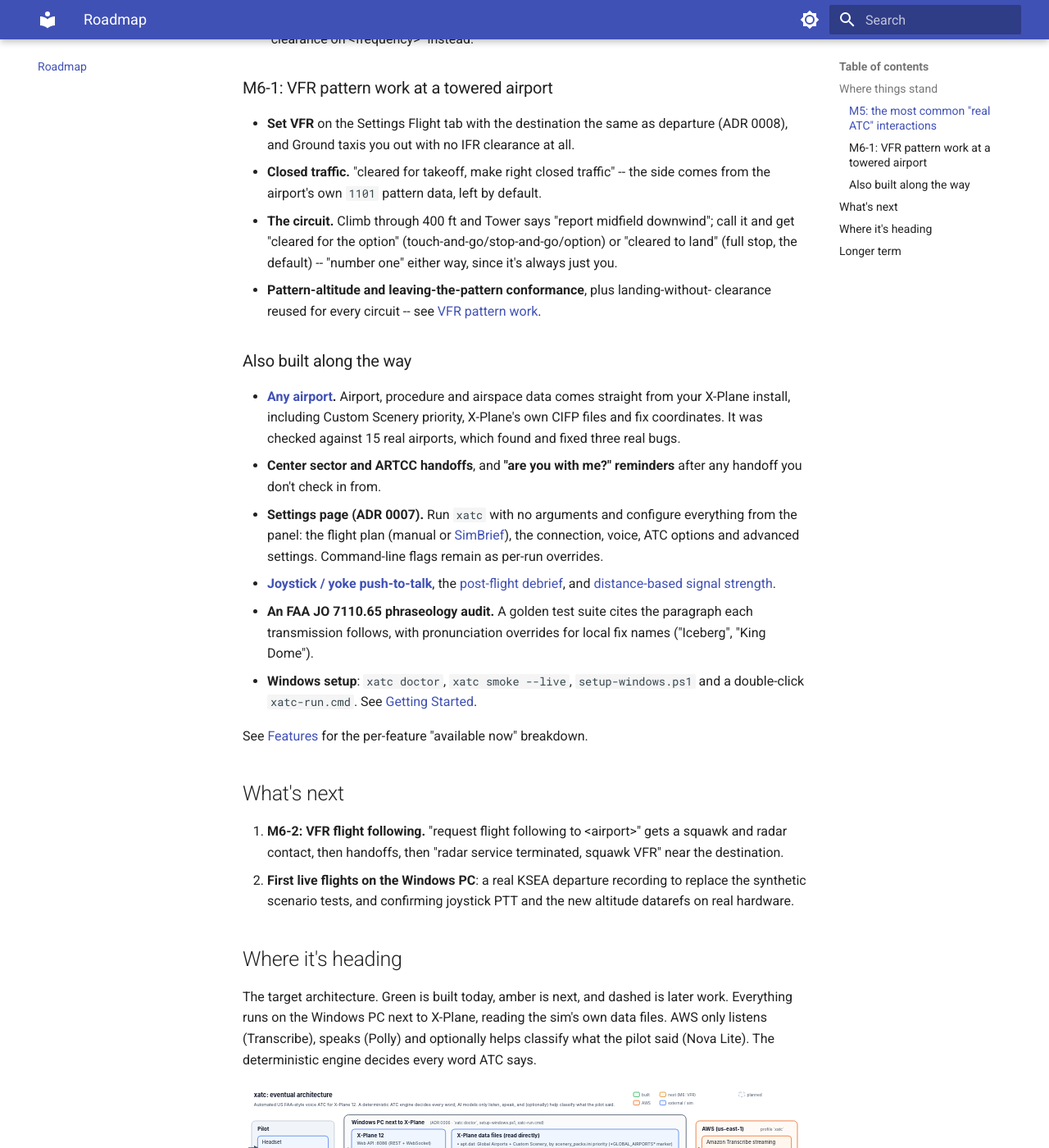
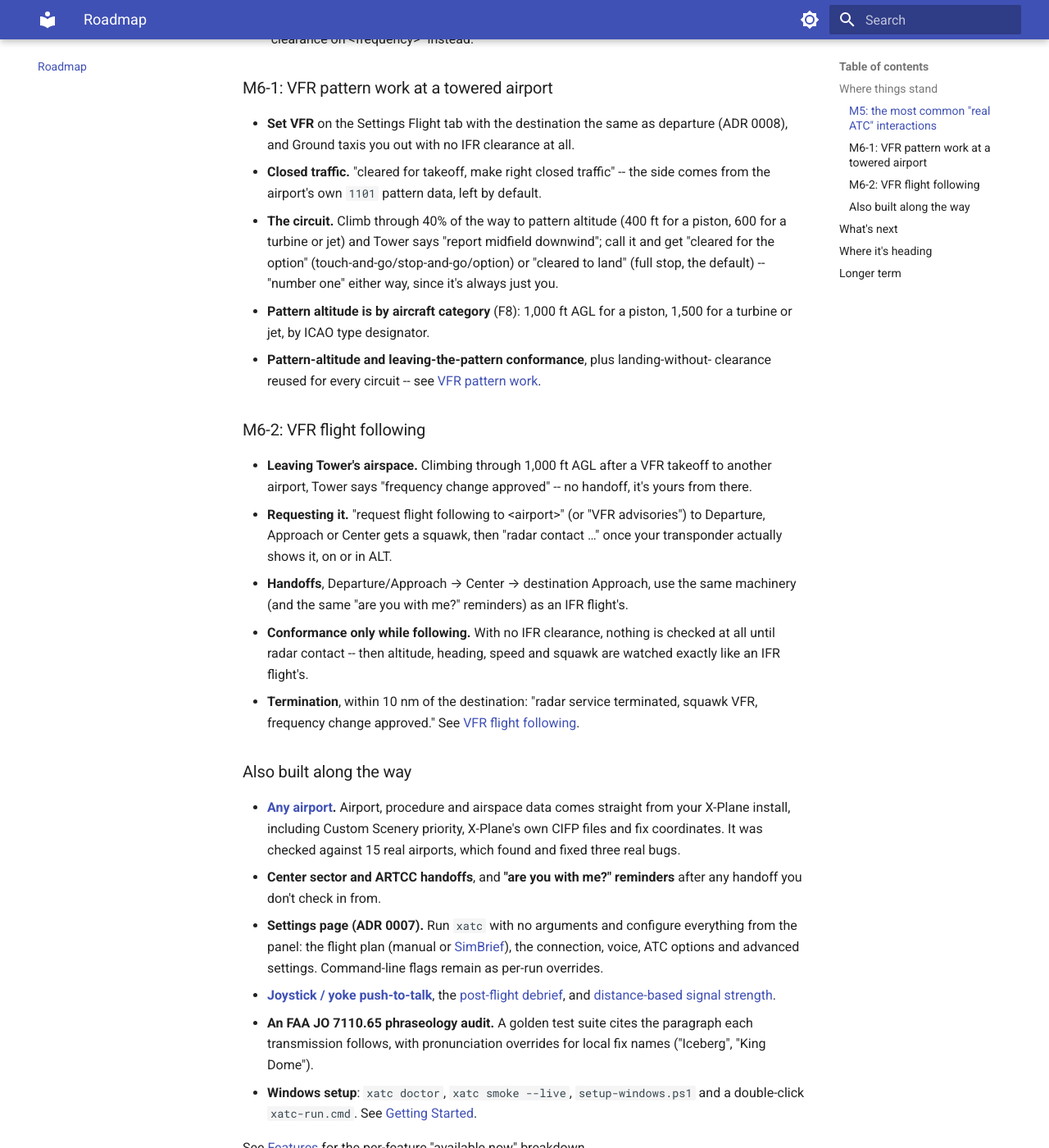
Before and after one commit to dbryant4/xplane12-atc-docs, an MkDocs documentation site: the page built from docs/roadmap.md, in a window 1280 px wide and 1400 px high, scrolled down 1409 px. Shown: the whole window at 82% size. Built offline with MkDocs 1.6.1 and Material for MkDocs 9.7.7, drawn with Linux system fonts in a browser that asks for light colours; some of the changed text lies outside the part shown.

Commit message:
Document M6-2 (VFR flight following) and F8 (pattern altitude by category)
- New page: VFR flight following (#139) -- requesting it, squawk
  assignment, radar contact gated on transponder code+mode, the
  Departure/Approach -> Center -> destination Approach handoff chain
  (reusing the exact same handoff/check-in-reminder machinery as IFR),
  termination at 10 nm, and airborne conformance only applying from
  radar contact to termination. Tower's plain "frequency change
  approved" for a VFR departure to another airport (no Departure
  handoff at all) is covered too.
- vfr-pattern.md and conformance-monitor.md: pattern altitude and the
  downwind-report trigger are now aircraft-category-dependent (F8,
  #136) -- 1,000 ft AGL / 400 ft trigger for a piston, 1,500 ft / 600
  ft for a turbine or jet, by ICAO type designator (unknown types
  default to piston). Was a flat 1,000/400 for everyone.
- conformance-monitor.md: cross-referenced flight following's
  radar-contact gating from the airborne conformance intro, so it's
  clear why a VFR cross-country flight gets no callouts by default.
- roadmap.md: M6 marked done (was "M6-1 done"); a new M6-2 subsection
  matching M6-1's style; M6-1's own bullets updated for F8; removed
  the now-done M6-2 item from "What's next".
- features/index.md and mkdocs.yml: new page added.

Verified with an Explore research pass against xplane12-atc's actual
main (through #139/#136) -- read engine.py's flight-following methods,
renderers.py, intent.py, pattern.py and the new aircraft_classes.py
directly, plus their tests (including the full exact-transcript
scenario test). `mkdocs build --strict` passes clean.

Co-Authored-By: Claude Sonnet 5 <noreply@anthropic.com>

```diff
--- a/docs/roadmap.md
+++ b/docs/roadmap.md
@@ -15,7 +15,7 @@ covers, with a deterministic engine deciding every word ATC says.
 | **M3: departure** | ✅ done | [Tower takeoff clearance](features/tower-clearance.md); [Tower → Departure → Center](features/departure-center.md); a CIFP-assigned [SID](features/sid-departure-procedures.md); [readback checking](features/readback-checking.md); the [conformance monitor](features/conformance-monitor.md) |
 | **M4: arrival** | ✅ done | [Descent via a STAR, approach clearance, landing clearance, taxi-in, go-around and parking](features/arrival.md) |
 | **M5: realism** | ✅ done | ATIS-letter checks, en-route pilot requests, emergencies and special squawks, pushback (details below) |
-| **M6: VFR** | 🔶 M6-1 done | Pattern work at a towered airport (M6-1, details below); VFR flight following next (M6-2) |
+| **M6: VFR** | ✅ done | Pattern work at a towered airport (M6-1) and VFR flight following (M6-2), details below |
 
 ### M5: the most common "real ATC" interactions
 - **ATIS-letter check.** Report an old letter on first contact with Clearance, Ground or
@@ -43,11 +43,30 @@ covers, with a deterministic engine deciding every word ATC says.
   0008), and Ground taxis you out with no IFR clearance at all.
 - **Closed traffic.** "cleared for takeoff, make right closed traffic" -- the side comes
   from the airport's own `1101` pattern data, left by default.
-- **The circuit.** Climb through 400 ft and Tower says "report midfield downwind"; call
-  it and get "cleared for the option" (touch-and-go/stop-and-go/option) or "cleared to
+- **The circuit.** Climb through 40% of the way to pattern altitude (400 ft for a
+  piston, 600 for a turbine or jet) and Tower says "report midfield downwind"; call it
+  and get "cleared for the option" (touch-and-go/stop-and-go/option) or "cleared to
   land" (full stop, the default) -- "number one" either way, since it's always just you.
+- **Pattern altitude is by aircraft category** (F8): 1,000 ft AGL for a piston, 1,500
+  for a turbine or jet, by ICAO type designator.
 - **Pattern-altitude and leaving-the-pattern conformance**, plus landing-without-
   clearance reused for every circuit -- see [VFR pattern work](features/vfr-pattern.md).
+
+### M6-2: VFR flight following
+- **Leaving Tower's airspace.** Climbing through 1,000 ft AGL after a VFR takeoff to
+  another airport, Tower says "frequency change approved" -- no handoff, it's yours from
+  there.
+- **Requesting it.** "request flight following to &lt;airport&gt;" (or "VFR advisories")
+  to Departure, Approach or Center gets a squawk, then "radar contact …" once your
+  transponder actually shows it, on or in ALT.
+- **Handoffs**, Departure/Approach → Center → destination Approach, use the same
+  machinery (and the same "are you with me?" reminders) as an IFR flight's.
+- **Conformance only while following.** With no IFR clearance, nothing is checked at all
+  until radar contact -- then altitude, heading, speed and squawk are watched exactly
+  like an IFR flight's.
+- **Termination**, within 10 nm of the destination: "radar service terminated, squawk
+  VFR, frequency change approved." See [VFR flight
+  following](features/vfr-flight-following.md).
 
 ### Also built along the way
 - **[Any airport](features/any-airport-data.md).** Airport, procedure and airspace data
@@ -73,10 +92,7 @@ See [Features](features/index.md) for the per-feature "available now" breakdown.
 
 ## What's next
 
-1. **M6-2: VFR flight following.** "request flight following to &lt;airport&gt;" gets a
-   squawk and radar contact, then handoffs, then "radar service terminated, squawk VFR"
-   near the destination.
-2. **First live flights on the Windows PC**: a real KSEA departure recording to replace
+1. **First live flights on the Windows PC**: a real KSEA departure recording to replace
    the synthetic scenario tests, and confirming joystick PTT and the new altitude
    datarefs on real hardware.
 
--- a/mkdocs.yml
+++ b/mkdocs.yml
@@ -64,4 +64,5 @@ nav:
       - Emergencies and special squawks: features/emergencies.md
       - Pushback: features/pushback.md
       - VFR pattern work: features/vfr-pattern.md
+      - VFR flight following: features/vfr-flight-following.md
   - Roadmap: roadmap.md
```
Also changed, not shown: docs/features/conformance-monitor.md (+6 -1 lines), docs/features/index.md (+1 -0 lines), docs/features/vfr-flight-following.md (added, +51 -0 lines), docs/features/vfr-pattern.md (+6 -2 lines).
